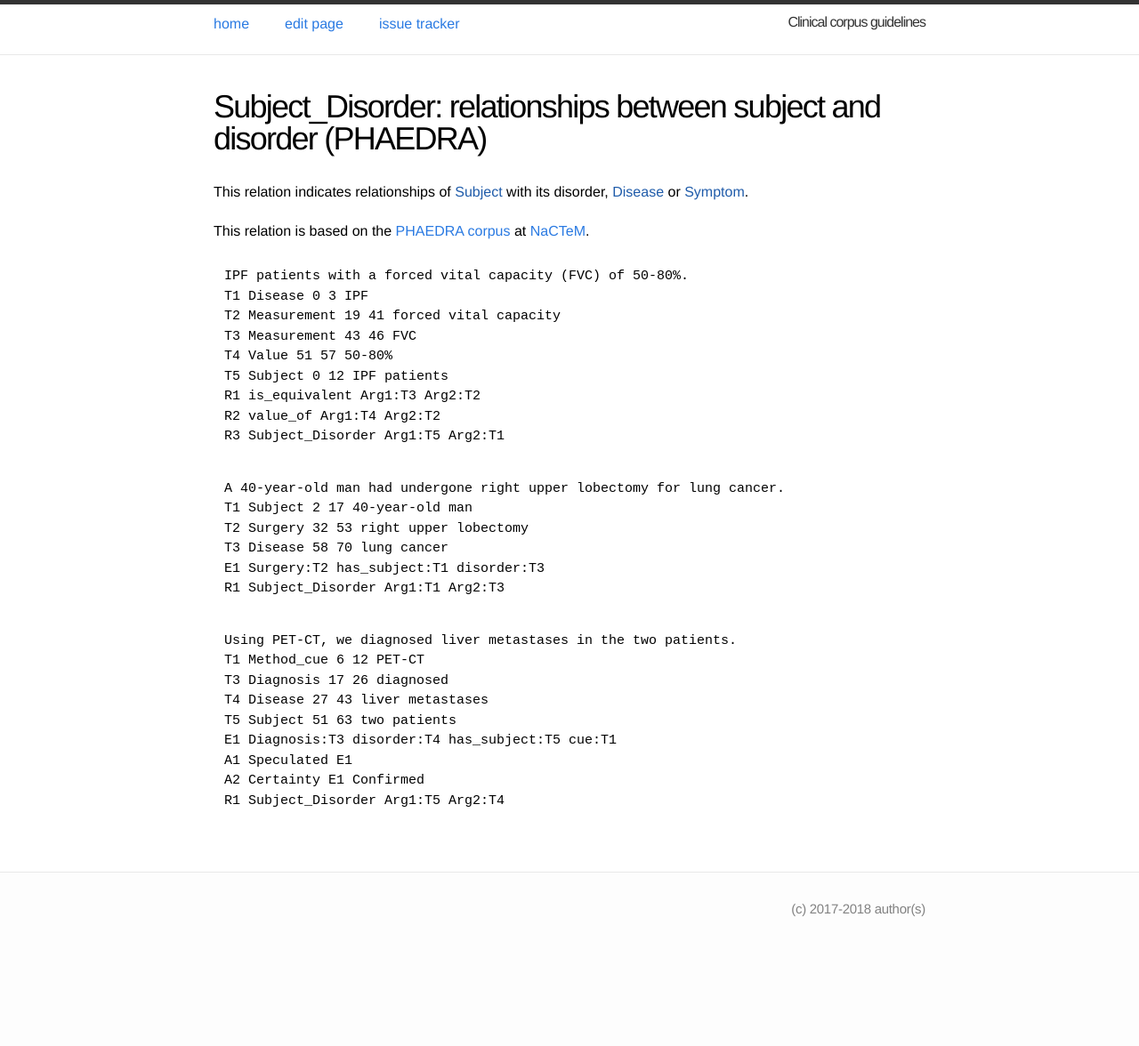
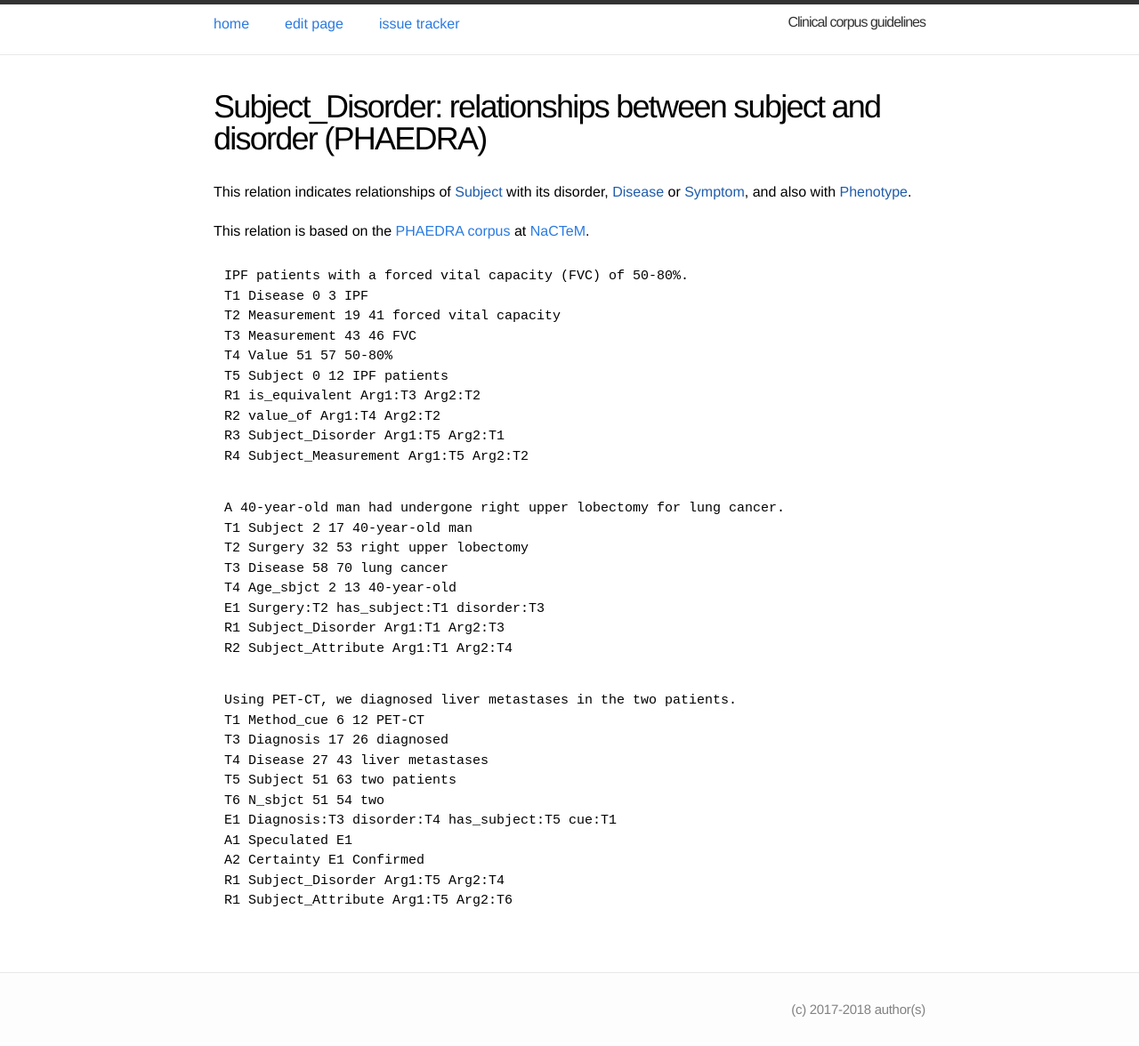
Before and after one commit to ezcatdb/clinicalcorpus-guidelines, a Jekyll site: the page built from _relation/Subject_Disorder.md, in a window 1280 px wide. Shown: the whole page at 89% size. Built offline with Jekyll 4.4.1, drawn with Linux system fonts in a browser that asks for light colours; before the commit the page ends 1064 px from its top, so only the background shows below that.

Commit message:
For Subject_Disorder.md, Phenotype was included into arg2, and Subject_Measurement and Subject_Attribute were included in sample sentences.

```diff
--- a/_relation/Subject_Disorder.md
+++ b/_relation/Subject_Disorder.md
@@ -5,7 +5,7 @@ shortdef: "relationships between subject and disorder (PHAEDRA)"
 order: 110
 ---
 
-This relation indicates relationships of [Subject]() with its disorder, [Disease]() or [Symptom]().
+This relation indicates relationships of [Subject]() with its disorder, [Disease]() or [Symptom](), and also with [Phenotype]().
 
 This relation is based on the <a href="http://www.nactem.ac.uk/">PHAEDRA corpus</a> at <a href="http://www.nactem.ac.uk/">NaCTeM</a>.
 
@@ -19,6 +19,7 @@ T5 Subject 0 12 IPF patients
 R1 is_equivalent Arg1:T3 Arg2:T2
 R2 value_of Arg1:T4 Arg2:T2
 R3 Subject_Disorder Arg1:T5 Arg2:T1
+R4 Subject_Measurement Arg1:T5 Arg2:T2
 ~~~
 
 ~~~ ann
@@ -26,8 +27,10 @@ A 40-year-old man had undergone right upper lobectomy for lung cancer.
 T1 Subject 2 17 40-year-old man
 T2 Surgery 32 53 right upper lobectomy
 T3 Disease 58 70 lung cancer
+T4 Age_sbjct 2 13 40-year-old
 E1 Surgery:T2 has_subject:T1 disorder:T3
 R1 Subject_Disorder Arg1:T1 Arg2:T3
+R2 Subject_Attribute Arg1:T1 Arg2:T4
 ~~~
 
 ~~~ ann
@@ -36,8 +39,10 @@ T1 Method_cue 6 12 PET-CT
 T3 Diagnosis 17 26 diagnosed
 T4 Disease 27 43 liver metastases
 T5 Subject 51 63 two patients
+T6 N_sbjct 51 54 two
 E1 Diagnosis:T3 disorder:T4 has_subject:T5 cue:T1
 A1 Speculated E1
 A2 Certainty E1 Confirmed
 R1 Subject_Disorder Arg1:T5 Arg2:T4
+R1 Subject_Attribute Arg1:T5 Arg2:T6
 ~~~
```
